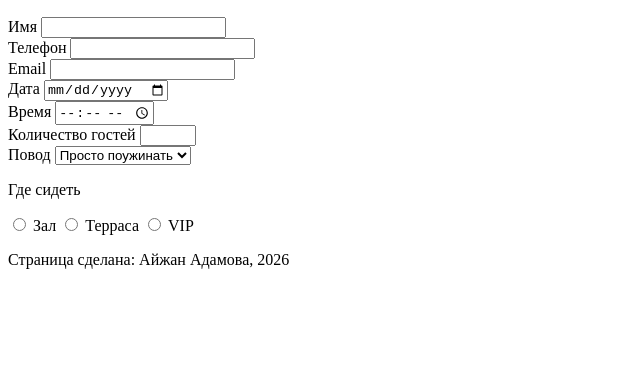
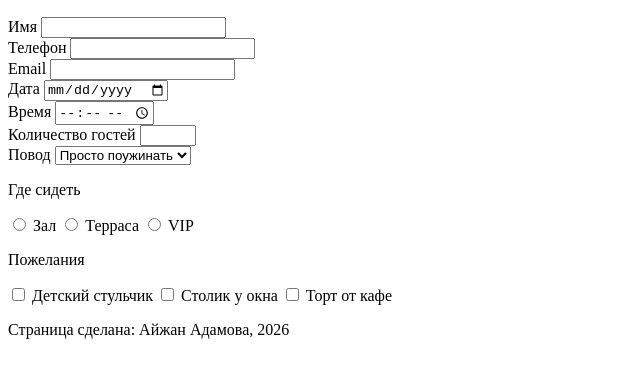
Before and after one commit to adamova1989-wq/cafe, a plain HTML site: page index.html in a window 1280 px wide. Shown: the part 110-488 px from the top of the page, without its empty margins (0-640 px from the left). Drawn offline with Linux system fonts and the light colour scheme.

Commit message:
Add wishes checkboxes

```diff
--- a/index.html
+++ b/index.html
@@ -54,6 +54,15 @@
           <input type="radio" id="VIP" name="seat" value="VIP" />
           <label for="VIP">VIP</label>
         </div>
+        <div>
+          <p>Пожелания</p>
+          <input type="checkbox" id="chair" name="wishes" value="chair" />
+          <label for="chair">Детский стульчик</label>
+          <input type="checkbox" id="window" name="wishes" value="window" />
+          <label for="chair">Столик у окна</label>
+          <input type="checkbox" id="cake" name="wishes" value="cake" />
+          <label for="chair">Торт от кафе</label>
+        </div>
       </form>
     </main>
     <footer>
```
